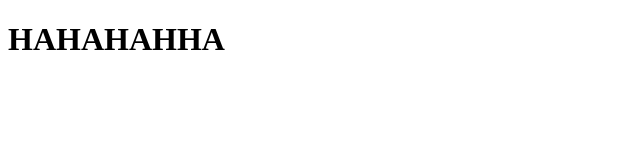
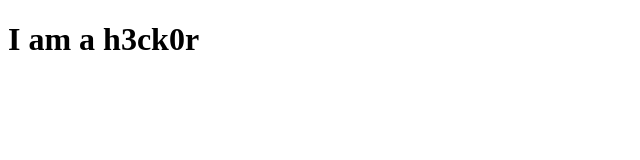
Before and after one commit to Mortivarus/shoppinglist, a plain HTML site: page index.html in a window 1280 px wide. Shown: the whole page, without its empty margins (0-640 px from the left). Drawn offline with Linux system fonts and the light colour scheme.

Commit message:
Update index.html

```diff
--- a/index.html
+++ b/index.html
@@ -9,6 +9,6 @@
 <body>
     <script src="scripts.js"></script>
 
-    <h1>HAHAHAHHA</h1>
+    <h1>I am a h3ck0r</h1>
 </body>
 </html>
```
